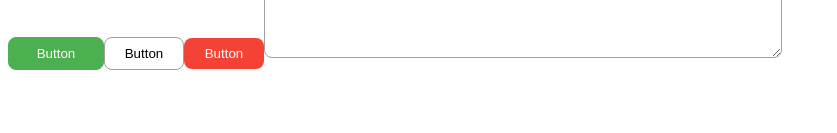
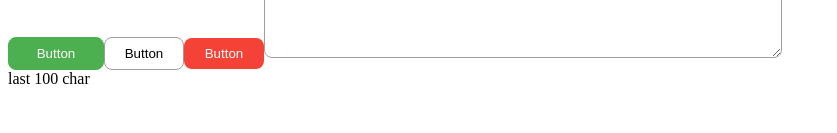
Before and after one commit to kothru/react-app, a React app: page / in a window 1280 px wide. Shown: the part 167-300 px from the top of the page, without its empty margins (0-837 px from the left). Built offline with nearby package versions, Linux system fonts and the light colour scheme.

Commit message:
add error

```diff
--- a/src/App.tsx
+++ b/src/App.tsx
@@ -13,7 +13,7 @@
       <Button onClick={() => console.log('clicked')} title="Button" type="primary" width={96} />
       <Button onClick={() => console.log('clicked')} title="Button" type="secondary" />
       <Button onClick={() => console.log('clicked')} title="Button" type="error" />
-      <TextArea width={500} />
+      <TextArea width={500} maxLength={100} />
     </>
   )
 }
--- a/src/libs/Textarea.tsx
+++ b/src/libs/Textarea.tsx
@@ -1,4 +1,4 @@
-import { VFC } from "react";
+import { VFC, useState, ChangeEvent } from "react";
 import styled, { css } from "styled-components";
 import { color, fontSize, radius, space } from "./constants";
 
@@ -6,8 +6,25 @@
   width?: number
   maxLength?: number
 }
-export const TextArea: VFC<Props> = ({ width = 300 }) => {
-  return <Wrapper width={width} />
+export const TextArea: VFC<Props> = ({ maxLength, width = 300 }) => {
+  const [count, setCount] = useState<number>(0)
+  const handleChange = (event: ChangeEvent<HTMLTextAreaElement>) => {
+    setCount(event.currentTarget.value.length)
+  }
+  const isError = (): boolean => {
+    if (maxLength !== undefined && maxLength - count < 0) return true
+    return false
+  }
+  return (
+    <>
+      <Wrapper onChange={handleChange} width={width} className={isError() ? 'error' : ''} />
+      {maxLength !== undefined && (
+        <Count className={isError() ? 'error' : ''}>
+          last {Math.max(maxLength - count, 0)} char
+        </Count>
+      )}
+    </>
+  )
 }
 
 const Wrapper = styled.textarea<{ width: number }>`
@@ -18,7 +35,18 @@
   font-size: ${fontSize.m};
   ${props =>
     css`
-  width: ${props.width}px;
+      width: ${props.width}px;
     `
   }
+  &.error {
+    border: solid 1px ${color.red};
+  }
 `
+
+const Count = styled.p`
+  margin: 0;
+  font-size: ${fontSize.m};
+  &.error {
+    color: ${color.red};
+  }
+`
```
